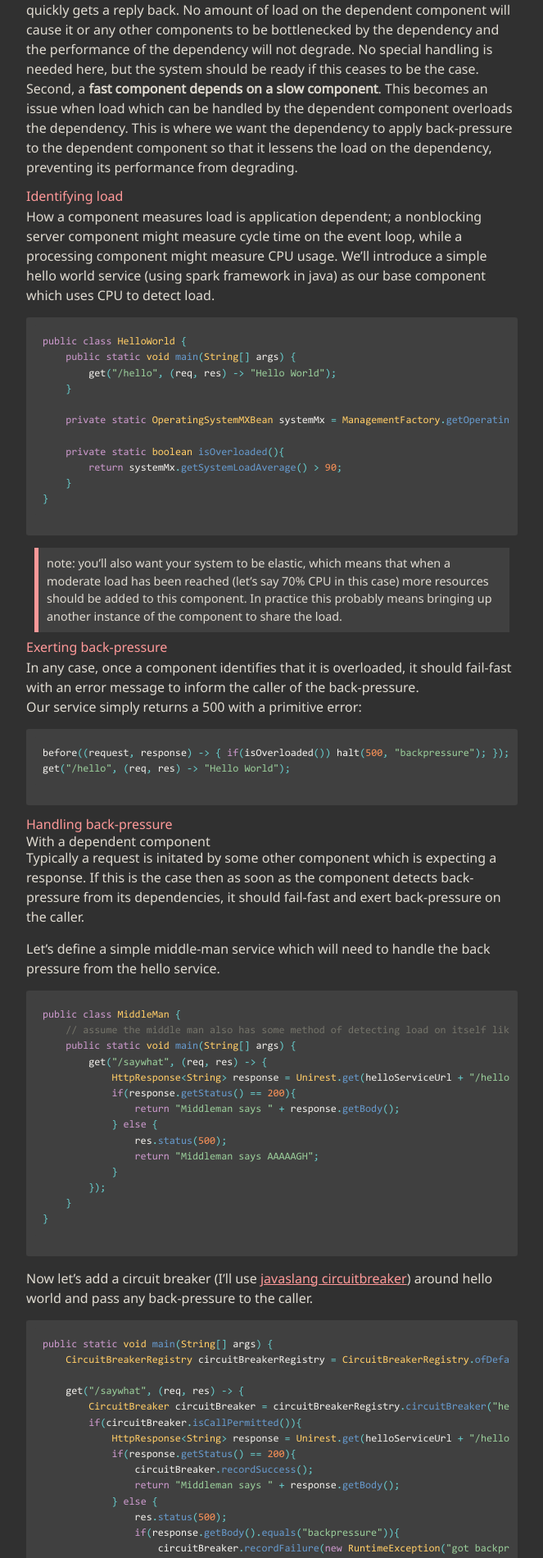
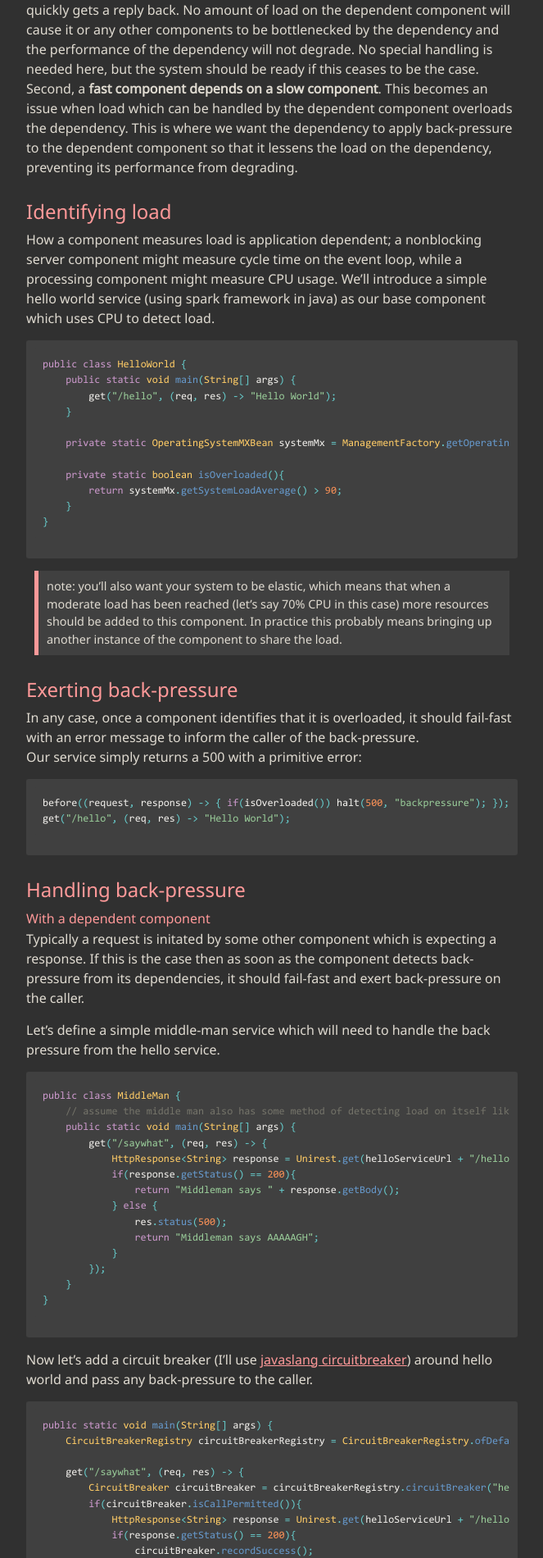
Before and after one commit to blackdoor/blog, a Jekyll site: the page built from _posts/2016-10-24-http-backpressure.md, in a window 1280 px wide. Shown: the part 364-2264 px from the top of the page at 82% size, without its empty margins (308-971 px from the left). Built offline with Jekyll 4.4.1, drawn with Linux system fonts in a browser that asks for light colours.

Commit message:
Modified styling to fit convention -- still having issues with ### cause nate needs hella levels of headers

````diff
--- a/_posts/2016-10-24-http-backpressure.md
+++ b/_posts/2016-10-24-http-backpressure.md
@@ -8,7 +8,7 @@ Back-pressure is when a component in a system is under load and it communicates
 First, a **slow component depends on a fast component**. This is the desirable easy case, the dependent component requests to another component and quickly gets a reply back. No amount of load on the dependent component will cause it or any other components to be bottlenecked by the dependency and the performance of the dependency will not degrade. No special handling is needed here, but the system should be ready if this ceases to be the case.
 Second, a **fast component depends on a slow component**. This becomes an issue when load which can be handled by the dependent component overloads the dependency. This is where we want the dependency to apply back-pressure to the dependent component so that it lessens the load on the dependency, preventing its performance from degrading.
 
-## Identifying load
+# Identifying load
 
 How a component measures load is application dependent; a nonblocking server component might measure cycle time on the event loop, while a processing component might measure CPU usage. We'll introduce a simple hello world service (using spark framework in java) as our base component which uses CPU to detect load.
 
@@ -28,7 +28,7 @@ public class HelloWorld {
 
 > note: you'll also want your system to be elastic, which means that when a moderate load has been reached (let's say 70% CPU in this case) more resources should be added to this component. In practice this probably means bringing up another instance of the component to share the load.
 
-## Exerting back-pressure
+# Exerting back-pressure
 
 In any case, once a component identifies that it is overloaded, it should fail-fast with an error message to inform the caller of the back-pressure.
 Our service simply returns a 500 with a primitive error:
@@ -38,9 +38,9 @@ before((request, response) -> { if(isOverloaded()) halt(500, "backpressure"); })
 get("/hello", (req, res) -> "Hello World");
 ```
 
-## Handling back-pressure
+# Handling back-pressure
 
-### With a dependent component
+## With a dependent component
 
 Typically a request is initated by some other component which is expecting a response. If this is the case then as soon as the component detects back-pressure from its dependencies, it should fail-fast and exert back-pressure on the caller.
 
@@ -96,9 +96,9 @@ Now we can see that before we contact hello world, we check the status of the ci
 
 > note: we made a circuit breaker specifically for back-pressure and no others. In practice you will also want to add circuit breakers for other failures, such as timeouts or refused connections. When circuit breakers are activated for serious failures (timeout or dropped connection, not back-pressure) the system should raise alerts for its maintainers.
 
-### Without a dependent component
+## Without a dependent component
 
-#### Where the caller is a user
+### Where the caller is a user
 
 If the component recieving back-pressure is a user interface, then you've reached the end of the dependency chain, you can simply alert the user that the system is currently unavailable.
 
@@ -106,7 +106,7 @@ If the component recieving back-pressure is a user interface, then you've reache
 
 of course not. An earlier note mentioned elasticity. Making your components elastic will enable the system to increase capacity before back-pressure is exerted. However at some point the system may not be able to scale quickly enough or there will be no more resources avaliable to allocate. In this case it is better to quickly display an error to the user than to make them wait for a timeout followed by an error.
 
-#### With a fire-and-forget caller
+### With a fire-and-forget caller
 
 In some cases a caller drops work off at the component and then leaves, not expecting a response to the work. Here as long as the work was successfully dropped off, the component must complete the work, even if one of its dependent components is exerting back-pressure. Such a component might look like this:
 
@@ -132,7 +132,7 @@ public class WorkerMan {
 
 The caller drops off messages which the worker then processes later using middleman. So what do we do if middleman is exerting back-pressure and we can't use him to do our work?
 
-##### Reschedule the work
+#### Reschedule the work
 
 One way or another the work needs to be done, and it can't be done right now, so we schedule for it to be done later. Depending on the system, there will be different ways to do this, but for us let's just leave the message on the queue and wait a bit.
 
@@ -158,7 +158,7 @@ new Thread(() -> {
 
 Better, now we're reducing load on middleman and getting our work done later.
 
-##### Exert back-pressure on the caller
+#### Exert back-pressure on the caller
 
 Unfortunately, we still have a problem. If we continue to allow callers to drop off work then we risk eating up resources holding all the work, losing the work, or getting so behind on work that it takes an unacceptable amount of time for us to catch up to it all. So what do we do? Fail fast and exert back-pressure on the caller. We aren't able to let a caller know about back-pressure when we process their work, but we can let callers know about back-pressure when they drop off their work. If we control the input end of our queue, we can use the circuit breaker again:
 
@@ -189,7 +189,7 @@ if(q.offer(req.params("message"))){
 
 Looks good, now we know when the queue is full that means we are receiving back-pressure.
 
-## Conclusion
+# Conclusion
 
 Now we have three components; they can operate under load, and will always respond quickly and intelligibly (although they may not have a successful response, because we didn't add anything to make them elastic).
 Obviously the code examples here are rather simple, and use a particular language and libraries; however the concepts are applicable in any language with any http server.
````
